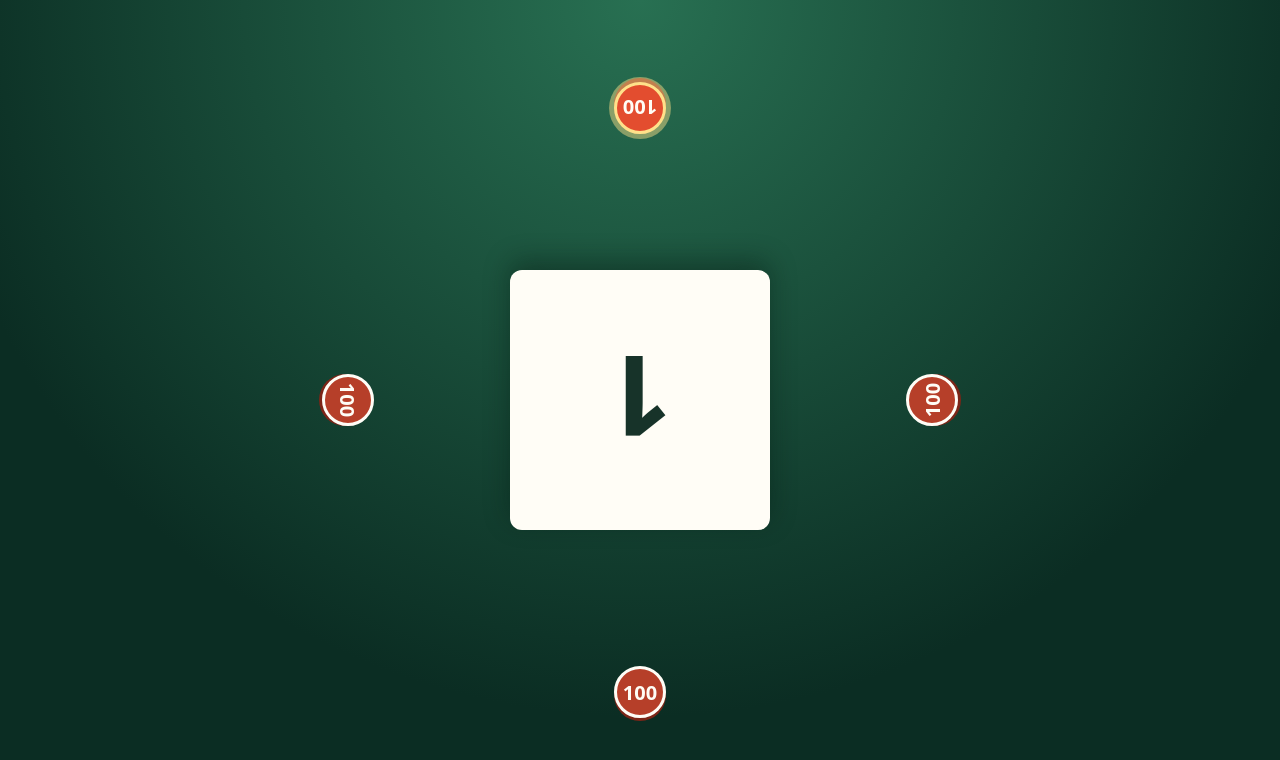
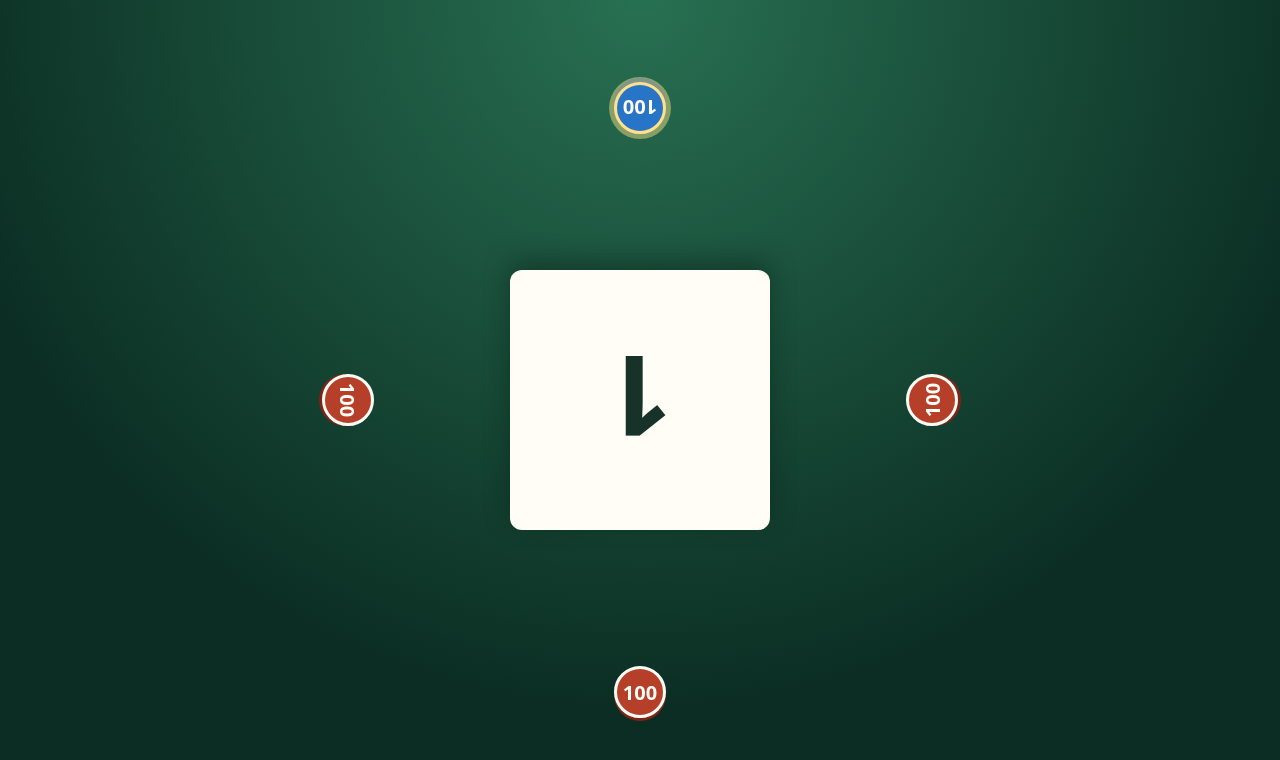
Before and after one commit to samboodman/robodeal, a plain HTML site: page index.html in a window 1280 px wide. Both pictures are taken after typing "Sample", "Sample", "Sample", "Sample" into the empty fields and a click on the button "Start game". Drawn offline with Linux system fonts and the light colour scheme.

Commit message:
Add dealer selection and table marker

```diff
--- a/app.js
+++ b/app.js
@@ -2,6 +2,7 @@ const playerCount = document.querySelector('#player-count');
 const playerNames = document.querySelector('#player-names');
 const form = document.querySelector('#setup-form');
 const message = document.querySelector('#message');
+const dealerSelect = document.querySelector('#dealer');
 const setupScreen = document.querySelector('#setup-screen');
 const gameScreen = document.querySelector('#game-screen');
 const playerSeats = document.querySelector('#player-seats');
@@ -14,6 +15,7 @@ let currentPlayerNumber = 1;
 
 function drawPlayerNames() {
   const existingNames = [...playerNames.querySelectorAll('input')].map((input) => input.value);
+  const selectedDealer = dealerSelect.value || '1';
   playerNames.replaceChildren();
 
   for (let number = 1; number <= Number(playerCount.value); number += 1) {
@@ -27,9 +29,27 @@ function drawPlayerNames() {
     input.placeholder = `Player ${number}`;
     input.value = existingNames[number - 1] || '';
     input.setAttribute('aria-label', `Name for player ${number}`);
+    input.addEventListener('input', () => drawDealerOptions());
     row.append(seat, input);
     playerNames.append(row);
   }
+
+  drawDealerOptions(selectedDealer);
+}
+
+function drawDealerOptions(selectedDealer = dealerSelect.value || '1') {
+  dealerSelect.replaceChildren();
+  const names = [...playerNames.querySelectorAll('input')];
+
+  names.forEach((input, index) => {
+    const number = index + 1;
+    const option = document.createElement('option');
+    option.value = number;
+    option.textContent = input.value || `Player ${number}`;
+    dealerSelect.append(option);
+  });
+
+  dealerSelect.value = selectedDealer;
 }
 
 function makePlayers() {
@@ -42,6 +62,7 @@ function makePlayers() {
       number,
       name: input.value || `Player ${number}`,
       chips: Number(document.querySelector('#starting-money').value),
+      isDealer: number === Number(dealerSelect.value),
     };
   });
 }
@@ -56,11 +77,12 @@ function drawPlayerSeats() {
     seat.className = 'player-seat';
     const isCurrentPlayer = player.number === currentPlayerNumber;
     if (isCurrentPlayer) seat.classList.add('current-player');
+    if (player.isDealer) seat.classList.add('dealer');
     seat.style.setProperty('--x', `${50 + Math.cos(angle) * 43}%`);
     seat.style.setProperty('--y', `${50 + Math.sin(angle) * 43}%`);
     seat.style.setProperty('--rotation', `${angle - Math.PI / 2}rad`);
     seat.textContent = player.chips;
-    seat.setAttribute('aria-label', `${player.name}: ${player.chips} chips${isCurrentPlayer ? ', current turn' : ''}`);
+    seat.setAttribute('aria-label', `${player.name}: ${player.chips} chips${player.isDealer ? ', dealer' : ''}${isCurrentPlayer ? ', current turn' : ''}`);
     seat.setAttribute('role', 'button');
     seat.tabIndex = 0;
     seat.addEventListener('click', () => setCurrentPlayer(player.number));
@@ -93,6 +115,7 @@ form.addEventListener('submit', (event) => {
     playerCount: Number(playerCount.value),
     startingMoney: Number(document.querySelector('#starting-money').value),
     ante: Number(document.querySelector('#ante').value),
+    dealerNumber: Number(dealerSelect.value),
     playerNames: [...playerNames.querySelectorAll('input')].map((input, index) => input.value || `Player ${index + 1}`),
   };
   makePlayers();
--- a/index.html
+++ b/index.html
@@ -40,6 +40,9 @@
           </div>
           <div id="player-names" class="player-names"></div>
 
+          <label for="dealer">Who is dealer?</label>
+          <select id="dealer" name="dealer"></select>
+
           <button type="submit">Start game</button>
           <p id="message" class="message" role="status"></p>
         </form>
--- a/styles.css
+++ b/styles.css
@@ -8,6 +8,8 @@ body { margin: 0; min-height: 100svh; background: radial-gradient(circle at top,
 .turn-indicator { position: absolute; left: 50%; top: 50%; display: grid; width: min(54vw, 260px); aspect-ratio: 1; place-items: center; border-radius: 12px; background: #fffdf6; color: #173329; font-size: clamp(4rem, 17vw, 7rem); font-weight: 850; box-shadow: 0 9px 26px #04160f66; transform: translate(-50%, -50%) rotate(var(--rotation)); }
 .player-seat { position: absolute; left: var(--x); top: var(--y); display: grid; width: 52px; height: 52px; place-items: center; border: 3px solid #fffdf6; border-radius: 50%; background: #b63f29; color: #fffdf6; font-size: 1.25rem; font-weight: 800; box-shadow: 0 3px 0 #7c2517; cursor: pointer; transform: translate(-50%, -50%) rotate(var(--rotation)); }
 .player-seat.current-player { border-color: #ffe18a; background: #e34d2f; box-shadow: 0 0 0 5px #ffe18a77, 0 4px 0 #8c2b1b; }
+.player-seat.dealer { background: #2875c7; box-shadow: 0 3px 0 #174f91; }
+.player-seat.dealer.current-player { box-shadow: 0 0 0 5px #ffe18a77, 0 4px 0 #174f91; }
 .player-seat:focus-visible { outline: 4px solid #fffdf6; outline-offset: 4px; }
 .eyebrow { margin: 0 0 5px; color: #b63f29; font-size: .8rem; font-weight: 800; text-transform: uppercase; letter-spacing: .12em; }
 h1 { margin: 0; font-size: clamp(2rem, 9vw, 2.7rem); line-height: 1; }
```
